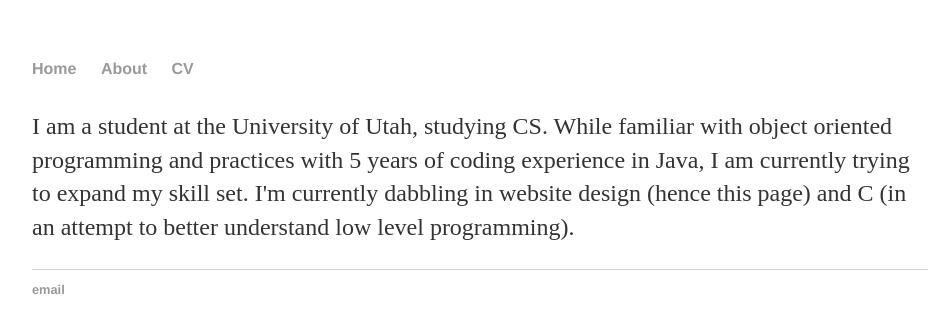
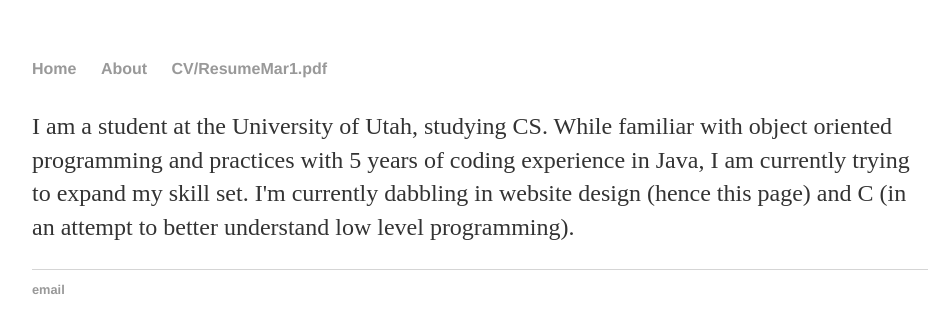
Before and after one commit to Yiliang-Shi/Yiliang-Shi.github.io, a Jekyll site: the page built from about/index.html, in a window 1280 px wide. Shown: the top 333 px of the page, without its empty margins (160-1101 px from the left). Built offline with Jekyll 4.4.1, drawn with Linux system fonts in a browser that asks for light colours.

Commit message:
Update default.html

```diff
--- a/_layouts/default.html
+++ b/_layouts/default.html
@@ -10,7 +10,7 @@
 	    		<ul>
 	        		<li><a href="/">Home</a></li>
 		        	<li><a href="/about">About</a></li>
-	        		<li><a href="/cv">CV</a></li>
+	        		<li><a href="/cv">CV/ResumeMar1.pdf</a></li>
 	    		</ul>
 			</nav>
 			<div class="container">
```
